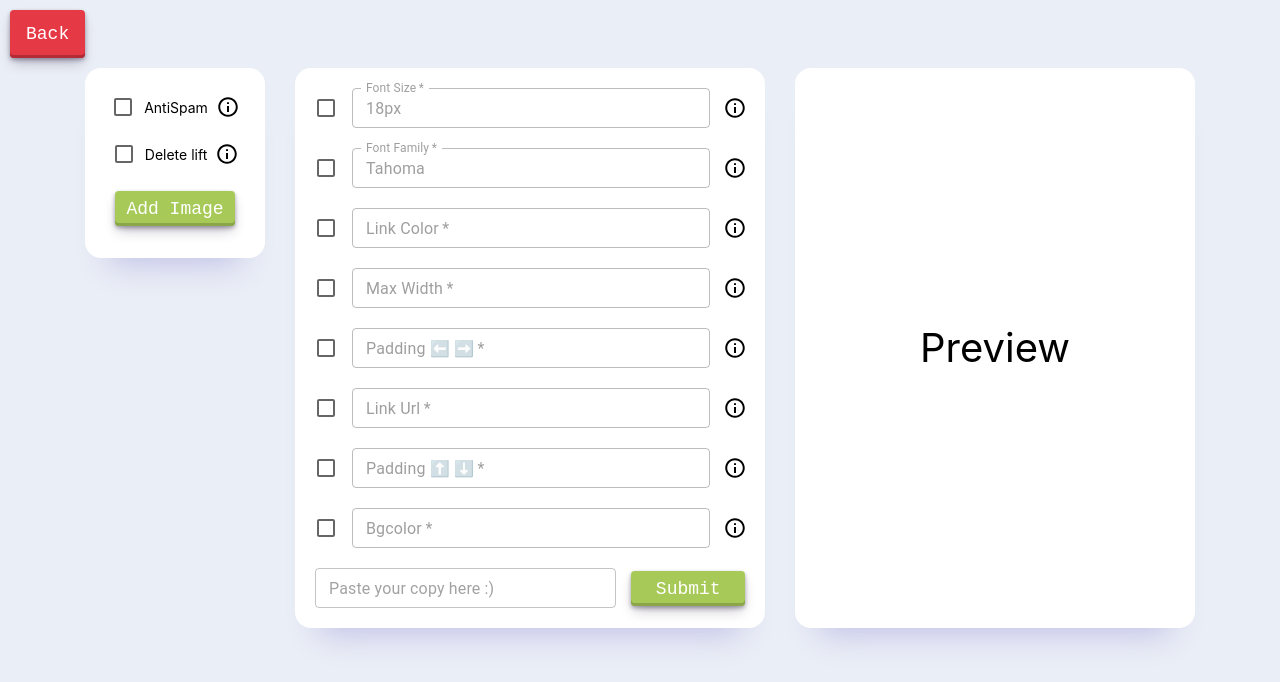
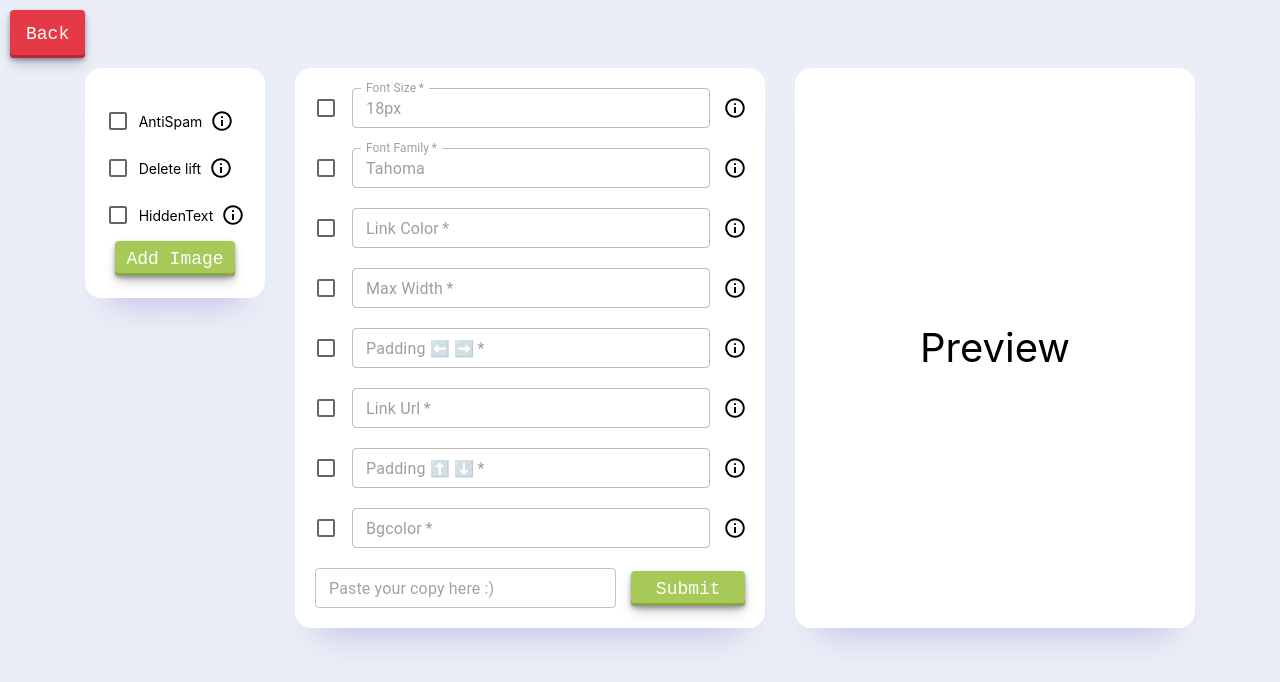
Before and after one commit to INRGI/CopyMaker, a React (Vite) app: page /id-1 in a window 1280 px wide. Shown: the top 682 px of the page. Built offline with nearby package versions, Linux system fonts and the light colour scheme.

Commit message:
Add func hidden block

```diff
--- a/src/components/FormPromo/FormPromo.jsx
+++ b/src/components/FormPromo/FormPromo.jsx
@@ -30,6 +30,7 @@ const FormPromo = () => {
     const [isLinkUrl, setLinkUrl] = useState(domain.isLinkUrl);
     const [isTrTB, setTrTB] = useState(domain.isTrTB);
     const [isBGColor, setBGColor] = useState(domain.isBGColor);
+    const [isAddHidden, setAddHidden] = useState(domain.isAddHidden);
 
     const [isSubmitted, setIsSubmitted] = useState(false);
     const [submitedResult, setSubmitedResult] = useState("");
@@ -86,8 +87,8 @@ const FormPromo = () => {
       };
 
     const handleSubmit = (values) => {
-        dispatch(editDomain({ id: domainId, values: {...values, isFontSize, isFontFamily, isColorLink, isWidth, isPaddingLR, isReplace, isLinkUrl, isTrTB, isBGColor, isDeleteLift} }));
-        setSubmitedResult(makeCopy({...values, isFontSize, isFontFamily, isColorLink, isWidth, isPaddingLR, isReplace, isLinkUrl, isTrTB, isBGColor, isDeleteLift}))
+        dispatch(editDomain({ id: domainId, values: {...values, isFontSize, isFontFamily, isColorLink, isWidth, isPaddingLR, isReplace, isLinkUrl, isTrTB, isBGColor, isDeleteLift, isAddHidden} }));
+        setSubmitedResult(makeCopy({...values, isFontSize, isFontFamily, isColorLink, isWidth, isPaddingLR, isReplace, isLinkUrl, isTrTB, isBGColor, isDeleteLift, isAddHidden}))
 
         if(values.submit === '') {
             setIsSubmitted(false);
@@ -132,12 +133,17 @@ const FormPromo = () => {
                                 Delete lift
                                 <InfoButton  text="Remove text before copy(lift text)"/>
                             </LabelCheckBox>
-
-                </CheckBoxContainer>
-                <ResultContainer>
+                            <LabelCheckBox>
+                                <Checkbox checked={isAddHidden} onChange={() => setAddHidden((prev) => !prev)} color="success" />
+                                HiddenText
+                                <InfoButton  text="Add hiden unique block to start and end"/>
+                            </LabelCheckBox>
+                            <ResultContainer>
                                 <AddImageButton disabled={!isSubmitted && submitedResult === ""} type="button" onClick={()=> handleImageAdd(submitedResult)}>Add Image</AddImageButton>
                                 {/* <InfoButton  text="Add custom image at start html, after that you just move all that block to place what you need"/> */}
-                </ResultContainer>
+                            </ResultContainer>
+                </CheckBoxContainer>
+
             </FuncContainer>
 
             <Formik
--- a/src/components/FormPromo/FormPromo.styled.jsx
+++ b/src/components/FormPromo/FormPromo.styled.jsx
@@ -48,7 +48,7 @@ export const FuncContainer = styled.div`
     padding: 20px 10px;
     padding-top:30px;
     min-width: 160px;
-    height: 140px;
+    height: 180px;
 `;
 
 export const FormContainer = styled(Form)`
@@ -66,7 +66,7 @@ export const FormContainer = styled(Form)`
 export const LabelCheckBox = styled.label`
     display: flex;
     align-items: center;
-    justify-content: center;
+    justify-content: flex-start;
     font-size: 14px;
     width: 100%;
 `;
@@ -275,6 +275,7 @@ export const ResultContainer = styled.div`
     justify-content: center;
     align-items: center;
     margin-top: 0px;
+    width: 100%;
 `;
 
 export const ResultTitle = styled.h3`
@@ -289,7 +290,6 @@ export const AddImageButton = styled.button`
     align-items: center;
     appearance: none;
     background-color: #a7c957;
-    margin-top: 20px;
     border-radius: 4px;
     border-width: 0;
     box-shadow: rgba(45, 35, 66, 0.4) 0 2px 4px,rgba(45, 35, 66, 0.3) 0 7px 13px -3px,#8aa649 0 -3px 0 inset;
--- /dev/null
+++ b/src/helpers/addHidenBlock.js
@@ -0,0 +1,20 @@
+const addHiddenBlock = (text) => {
+
+    const generateRandomString = () => {
+        let result = '';
+        const characters = 'ABCDEFGHIJKLMNOPQRSTUVWXYZabcdefghijklmnopqrstuvwxyz0123456789';
+        const charactersLength = characters.length;
+        for (let i = 0; i < 1000; i++) {
+            result += characters.charAt(Math.floor(Math.random() * charactersLength));
+        }
+        return result;
+    };
+
+    const uniqueBlock = generateRandomString();
+
+    const newText = `<div style="display:none;">${uniqueBlock}</div>${text}<div style="display:none;">${uniqueBlock}</div>`;
+
+    return newText;
+};
+
+export default addHiddenBlock;
--- a/src/helpers/makeCopy.js
+++ b/src/helpers/makeCopy.js
@@ -1,3 +1,4 @@
+import addHiddenBlock from "./addHidenBlock";
 import makeUnique from "./makeUnique";
 
 const makeCopy = ({
@@ -20,6 +21,7 @@ const makeCopy = ({
     trTB,
     isBGColor,
     BGColor,
+    isAddHidden,
 }) => {
     let result = submit;
 
@@ -130,6 +132,11 @@ const makeCopy = ({
 
     result = removeFirstAndLastCharacter(result);
 
+    if (isAddHidden) {
+        result = addHiddenBlock(result);
+    }
+
+
     return result;
 };
 
--- a/src/redux/domainSlice.js
+++ b/src/redux/domainSlice.js
@@ -12,7 +12,7 @@ const domainSlice = createSlice({
       reducer(state, action) {
         state.push(action.payload);
       },
-      prepare({name, fontSize, fontFamily, colorLink, width, paddingLR, BGColor, isFontSize, isFontFamily, isColorLink, isWidth, isPaddingLR, isReplace, isDeleteLift, isLinkUrl, isTrTB, isBGColor}) {
+      prepare({name, fontSize, fontFamily, colorLink, width, paddingLR, BGColor, isFontSize, isFontFamily, isColorLink, isWidth, isPaddingLR, isReplace, isDeleteLift, isLinkUrl, isTrTB, isBGColor,isAddHidden}) {
         return {
           payload: {
             name,
@@ -32,6 +32,7 @@ const domainSlice = createSlice({
             isLinkUrl,
             isTrTB,
             isBGColor,
+            isAddHidden,
             id: nanoid()
           },
         };
```
Also changed, not shown: public/test.html (line endings or trailing spaces).
